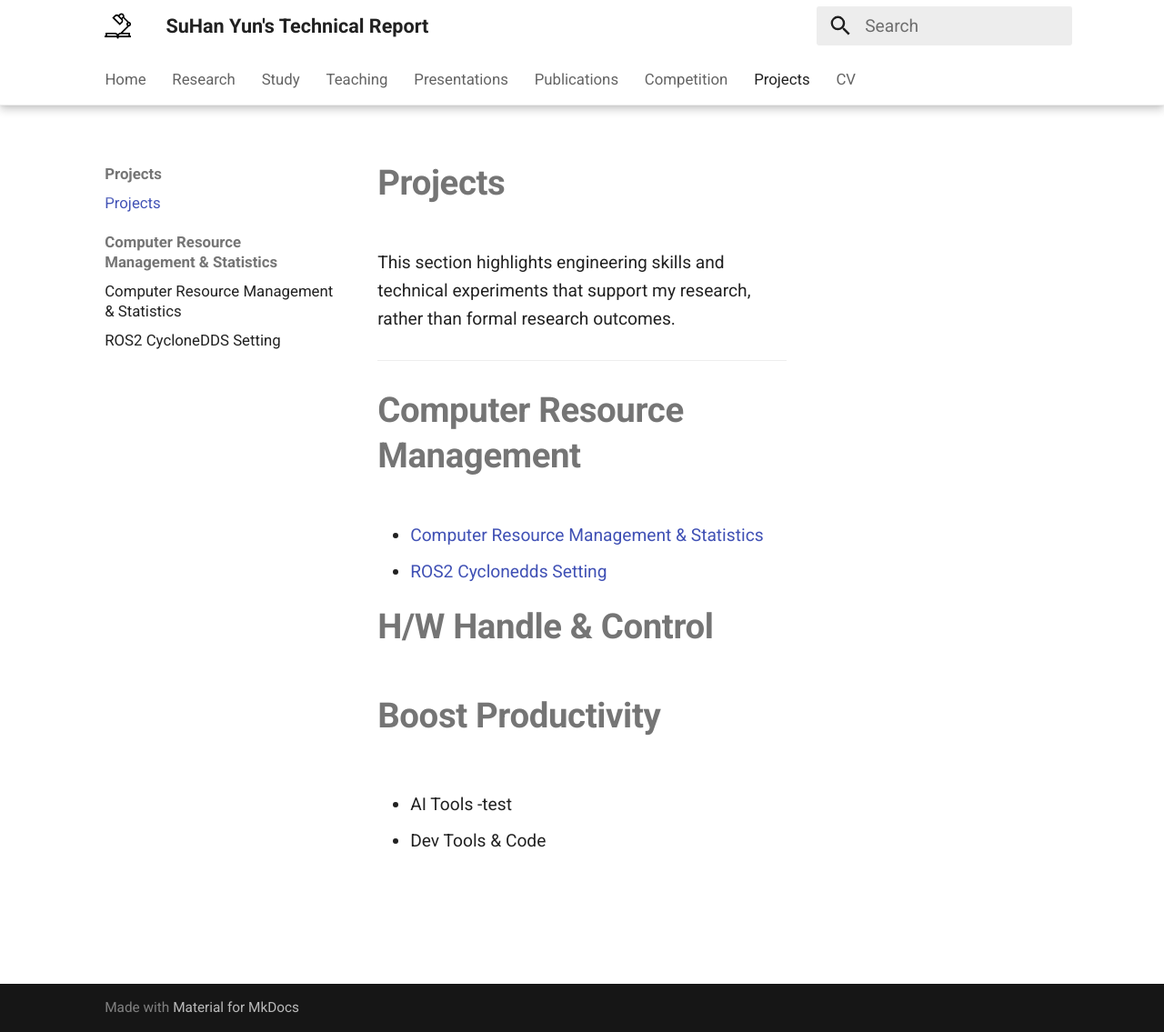
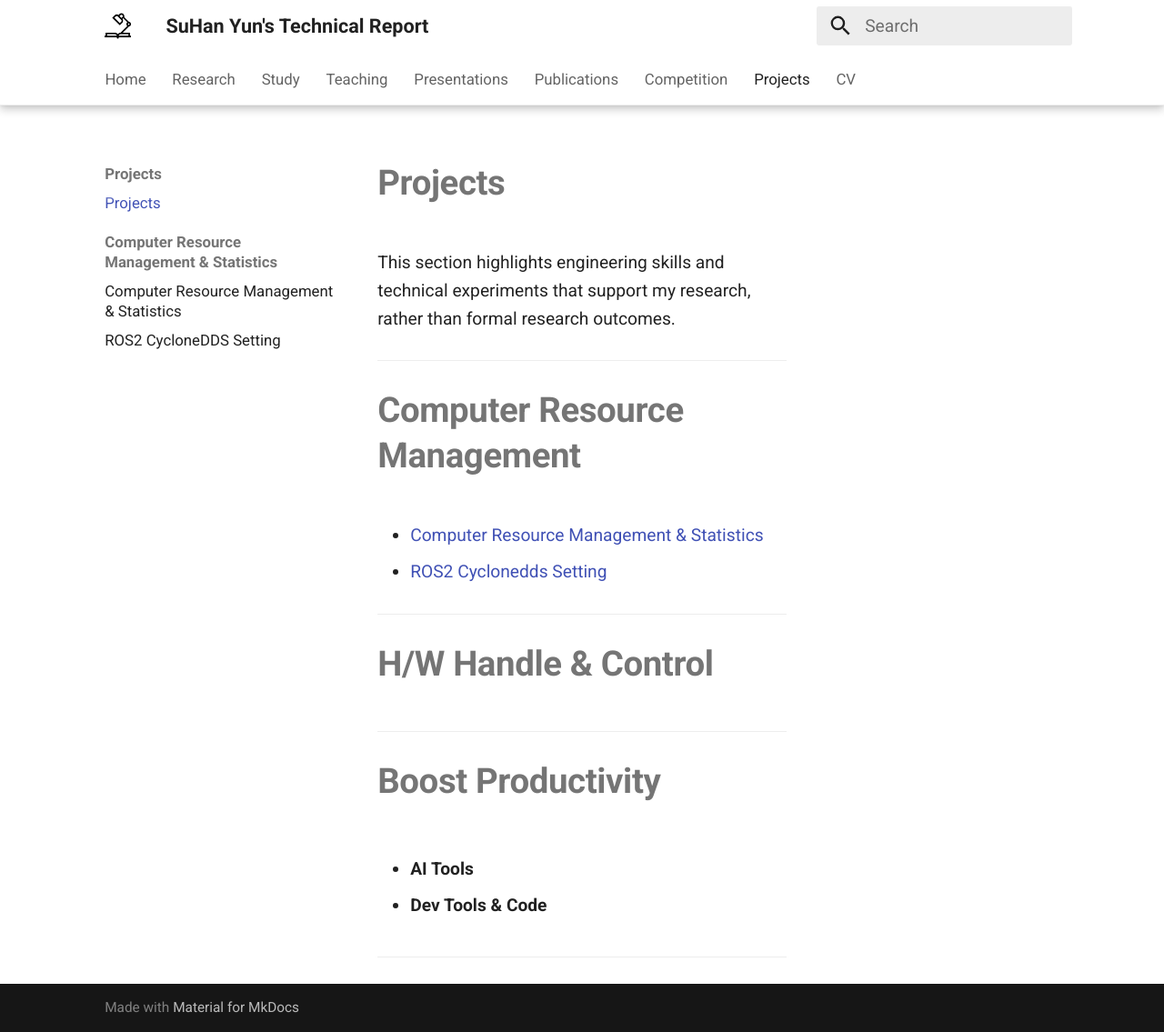
Before and after one commit to YSH-research/YSH-research.github.io, an MkDocs documentation site: the page built from docs/Project/projects.md, in a window 1280 px wide and 1135 px high. Shown: the whole window at 91% size. Built offline with MkDocs 1.6.1 and Material for MkDocs 9.7.7, drawn with Linux system fonts in a browser that asks for light colours.

Commit message:
Changed _ projects.md

```diff
--- a/docs/Project/projects.md
+++ b/docs/Project/projects.md
@@ -9,11 +9,16 @@ This section highlights engineering skills and technical experiments that suppor
 - [Computer Resource Management & Statistics](Computer-Resource-Management/computer-resource-management.md)
 - [ROS2 Cyclonedds Setting](Computer-Resource-Management/ROS2-cyclonedds-setting.md)
 
+---
+
 # **H/W Handle & Control**
+
+---
 
 # **Boost Productivity**
 
-- AI Tools
-    -test
+- **AI Tools**
 
-- Dev Tools & Code
+- **Dev Tools & Code**
+
+---
```
